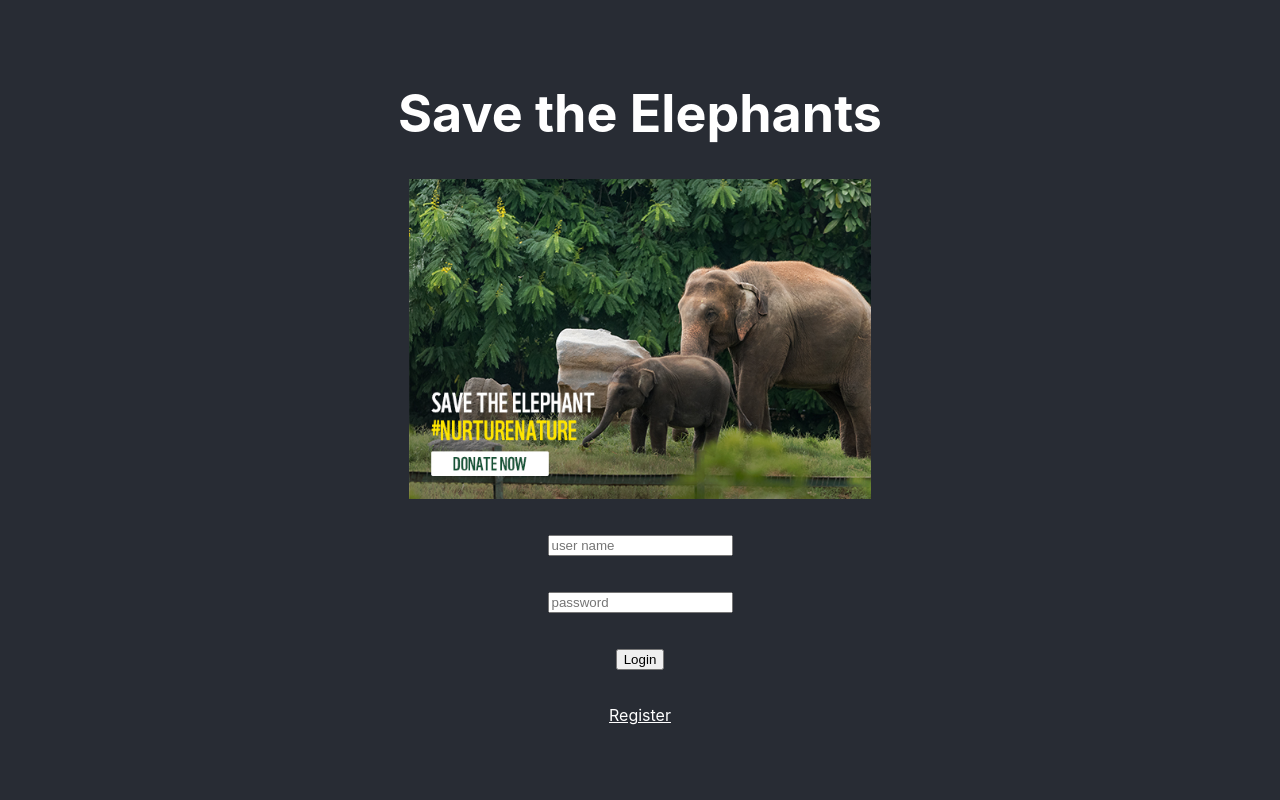
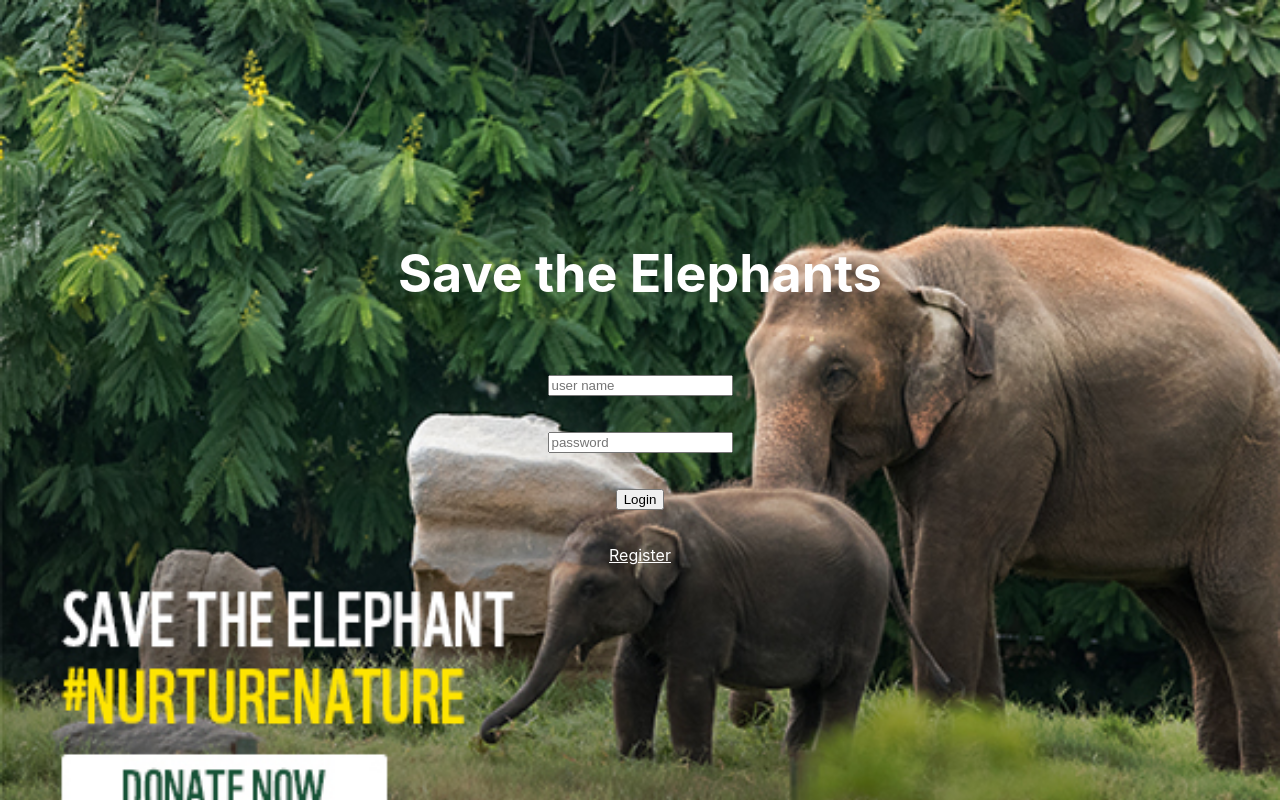
Before and after one commit to appjedi/MERN_Heroku, a React (Create React App) app in the folder client/: page / in a window 1280 px wide. Built offline with nearby package versions, Linux system fonts and the light colour scheme.

Commit message:
commit date format change.
commit date format change.

```diff
--- a/client/src/App.css
+++ b/client/src/App.css
@@ -22,6 +22,9 @@
   justify-content: center;
   font-size: calc(10px + 2vmin);
   color: white;
+  background-image: url("melephant.jpg");
+  background-size: 100%;
+  background-repeat: no-repeat;
 }
 
 .App-link {
--- a/client/src/App.js
+++ b/client/src/App.js
@@ -1,4 +1,3 @@
-import logo from './melephant.jpg';
 import './App.css';
 import Login from './components/login';
 import Dashboard from './components/dashboard';
@@ -46,7 +45,6 @@ function App() {
     <div className="App">
       <header className="App-header">
         <h1>Save the Elephants</h1>
-        <img src={logo} className="App-logo" alt="logo" />
 
         <Routes>
           <Route path="/" element={
--- a/client/src/services/helper.js
+++ b/client/src/services/helper.js
@@ -1,6 +1,7 @@
 export default class Helper {
     static nicedate(id) {
         const dt = new Date(parseInt(id));
-        return dt.toUTCString()
+        //return dt.getFullYear() + "-" + (dt.getMonth() + 1) + "-"+dt.getDay();
+        return dt.toISOString().split("T")[0];
     }
 }
```
